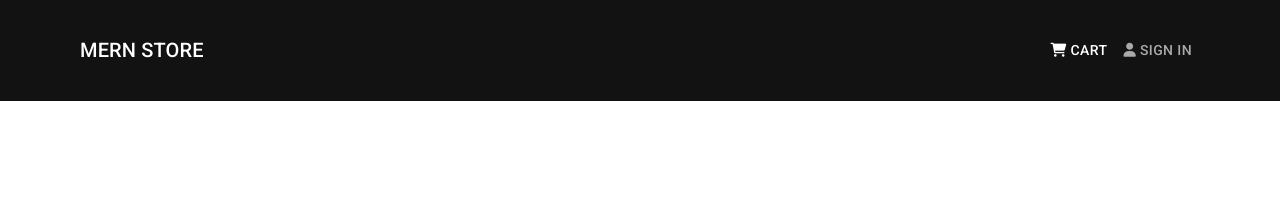
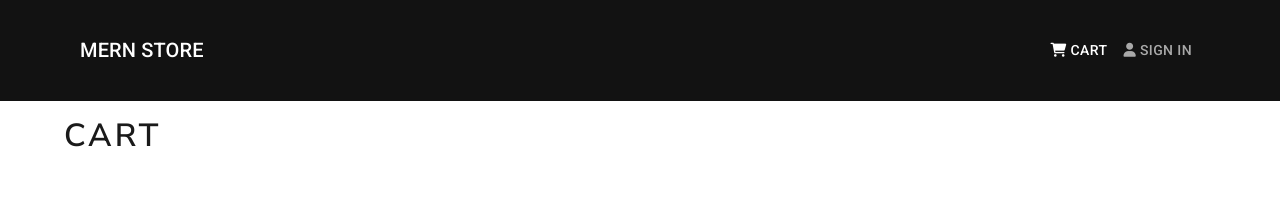
Before and after one commit to GuyBritish/MernStore, a React (Create React App) app in the folder frontend/: page /cart in a window 1280 px wide. Shown: the top 207 px of the page. Built offline with nearby package versions, Linux system fonts and the light colour scheme.

Commit message:
Add cart page and route

```diff
--- a/frontend/src/App.js
+++ b/frontend/src/App.js
@@ -5,6 +5,7 @@
 import Footer from "./components/layout/Footer";
 import ProductList from "./components/products/ProductList";
 import ProductDetails from "./components/products/ProductDetails";
+import Cart from "./components/cart/Cart";
 
 import { Container } from "@mui/material";
 
@@ -17,6 +18,8 @@
 					<Routes>
 						<Route path="/" element={<ProductList />} />
 						<Route path="/products/:id" element={<ProductDetails />} />
+						<Route path="/cart/" element={<Cart />} />
+						<Route path="/cart/:id" element={<Cart />} />
 					</Routes>
 				</Container>
 			</main>
--- /dev/null
+++ b/frontend/src/components/cart/Cart.js
@@ -0,0 +1,11 @@
+import React from "react";
+
+const Cart = () => {
+	return (
+		<div>
+			<h1>Cart</h1>
+		</div>
+	);
+};
+
+export default Cart;
```
